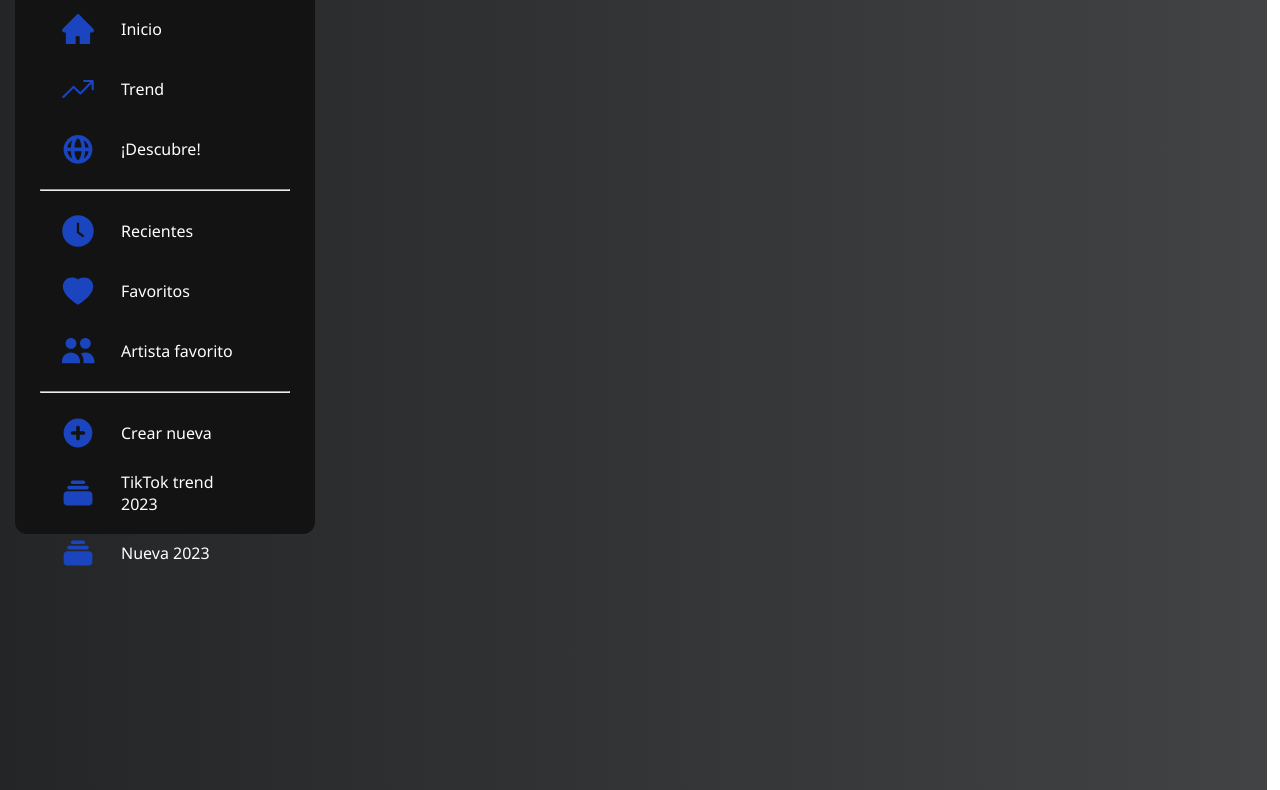
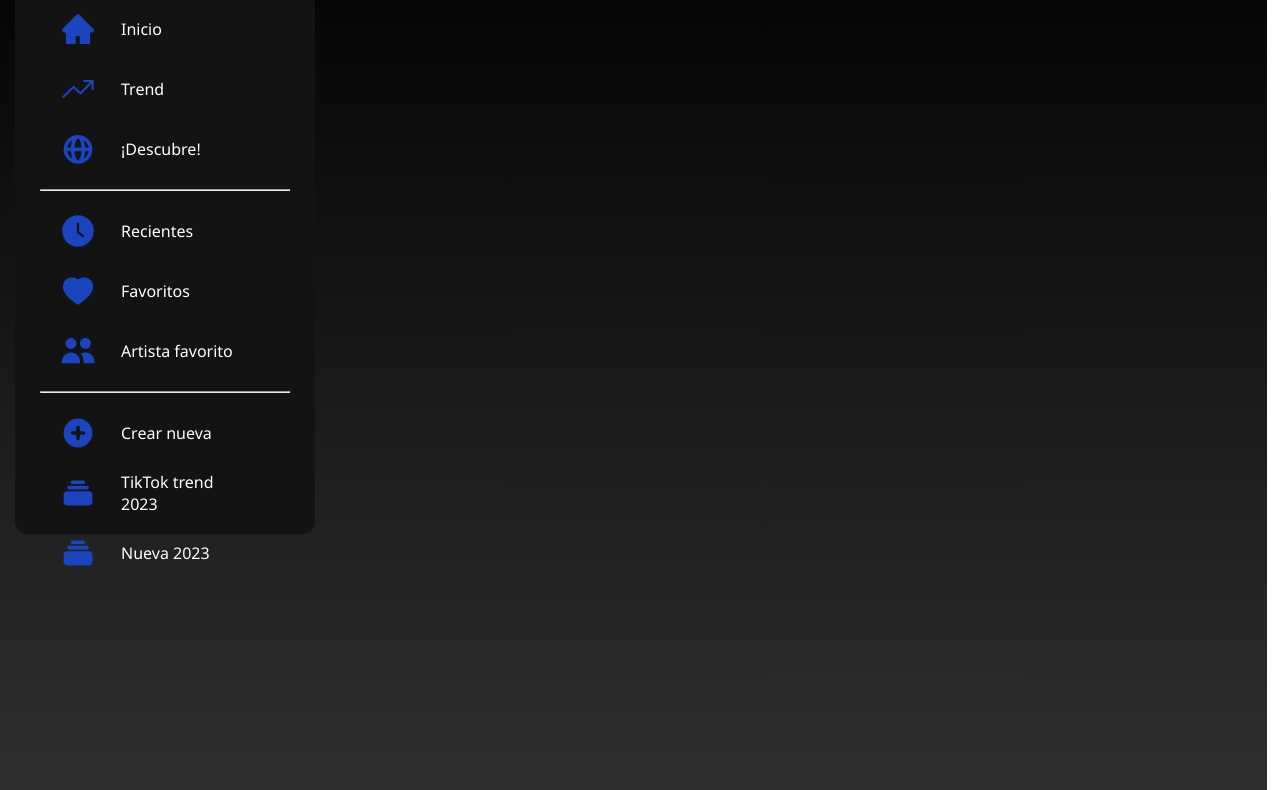
Before and after one commit to LuisGomez0109/StereoSync, a plain HTML site: page index.html in a window 1280 px wide. Shown: the part 108-898 px from the top of the page. Drawn offline with Linux system fonts and the light colour scheme.

Commit message:
Cambio en el gradiante de fondo

```diff
--- a/styles.css
+++ b/styles.css
@@ -5,7 +5,7 @@
 }
 div.contenedor{
     position: absolute;
-    background: linear-gradient(to right, #232526, #414345);
+    background: linear-gradient(to bottom, #000000, #434343);
     width: 99vw;
     height: 100vw;
 }
```
